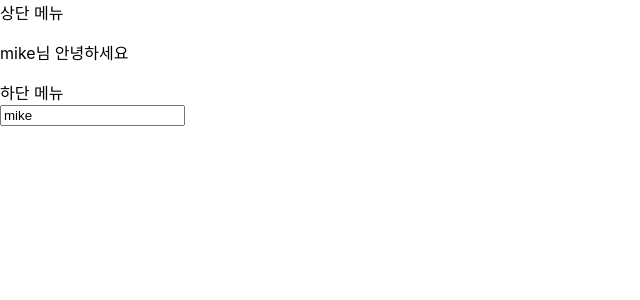
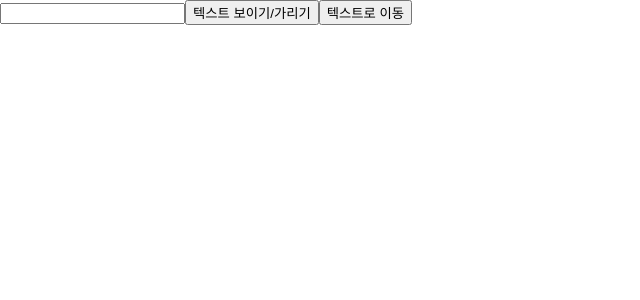
Before and after one commit to imwisdom/practical-react-programming, a React (Create React App) app: page / in a window 1280 px wide. Shown: the top 300 px of the page, without its empty margins (0-640 px from the left). Built offline with nearby package versions, Linux system fonts and the light colour scheme.

Commit message:
ref 속성값으로 dom요소 접근

```diff
--- a/src/App.js
+++ b/src/App.js
@@ -1,11 +1,11 @@
 import React, { createContext } from 'react';
 import Context from './practice/context';
+import Ref from './practice/ref';
 
-const UserContext = createContext('unknown');
 function App() {
 
   return (
-    <Context />
+    <Ref />
   );
 }
 
--- /dev/null
+++ b/src/practice/ref.js
@@ -0,0 +1,38 @@
+import React, { useRef, useEffect, useState, useCallback } from 'react';
+
+export default function Ref(){
+
+    const inputRef = useRef();
+    const [showText, setShowText] = useState(true);
+    // 생성된 ref 객체를 사용하여 참조된 dom을 가져옴
+    return (
+        <div>
+            {showText && <input type="text" ref={inputRef} />}
+            <button onClick={() => setShowText(!showText)}>
+                텍스트 보이기/가리기
+            </button>
+            <button onClick={() => inputRef.current && inputRef.current.focus()}>
+                텍스트로 이동
+            </button>
+        </div>
+    );
+}
+
+
+
+function InputAndSave({inputRef}){
+    return (
+        <div>
+            <input type="text" ref={inputRef} />
+            <button>저장</button>
+        </div>
+    );
+}
+
+const Button = React.forwardRef(function ({onClick}, ref){
+    return (
+        <button onClick={onClick} ref={ref}>
+            저장
+        </button>
+    );
+});
```
